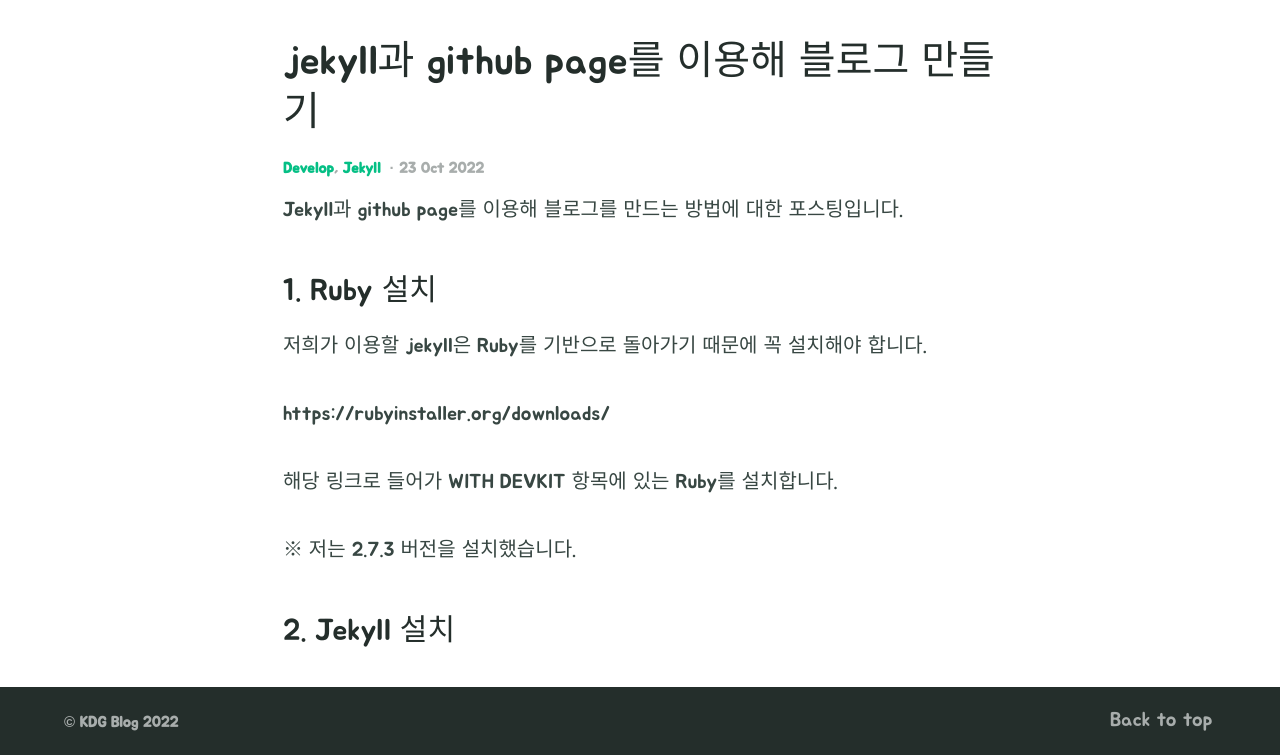
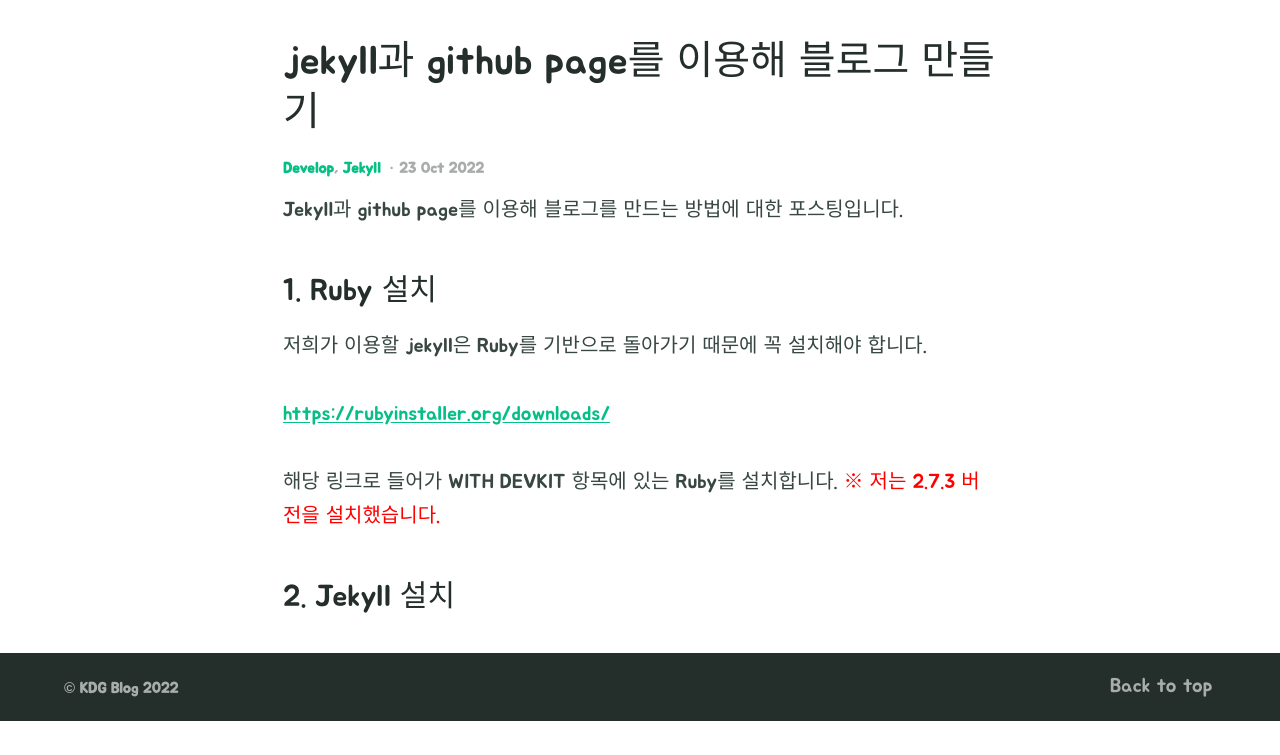
Before and after one commit to Kim-DG/blog, a Jekyll site: the page built from Develop/_posts/2022-10-27-jekyll-copy.md, in a window 1280 px wide. Shown: the part 390-1145 px from the top of the page. Built offline with Jekyll 4.4.1, drawn with Linux system fonts in a browser that asks for light colours; after the commit the page ends 1111 px from its top, so only the background shows below that.

Commit message:
Update 2022-10-27-jekyll-copy.md

```diff
--- a/Develop/_posts/2022-10-27-jekyll-copy.md
+++ b/Develop/_posts/2022-10-27-jekyll-copy.md
@@ -18,13 +18,10 @@ Jekyll과 github page를 이용해 블로그를 만드는 방법에 대한 포
 
 저희가 이용할 jekyll은 Ruby를 기반으로 돌아가기 때문에 꼭 설치해야 합니다.
 
-
-
-https://rubyinstaller.org/downloads/
+<https://rubyinstaller.org/downloads/>
 
 해당 링크로 들어가 WITH DEVKIT 항목에 있는 Ruby를 설치합니다.
-
-※ 저는 2.7.3 버전을 설치했습니다.
+<span style="color:red">※ 저는 2.7.3 버전을 설치했습니다.</span>
 
 
 ### 2. Jekyll 설치
```
